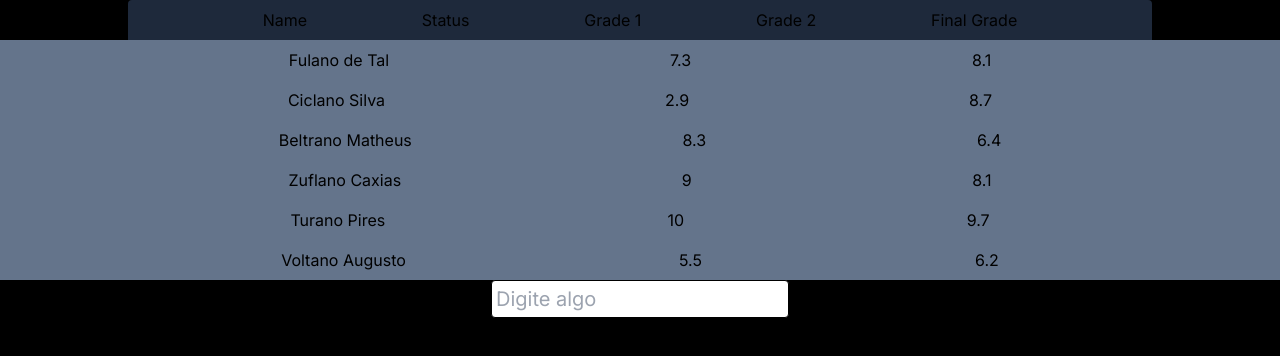
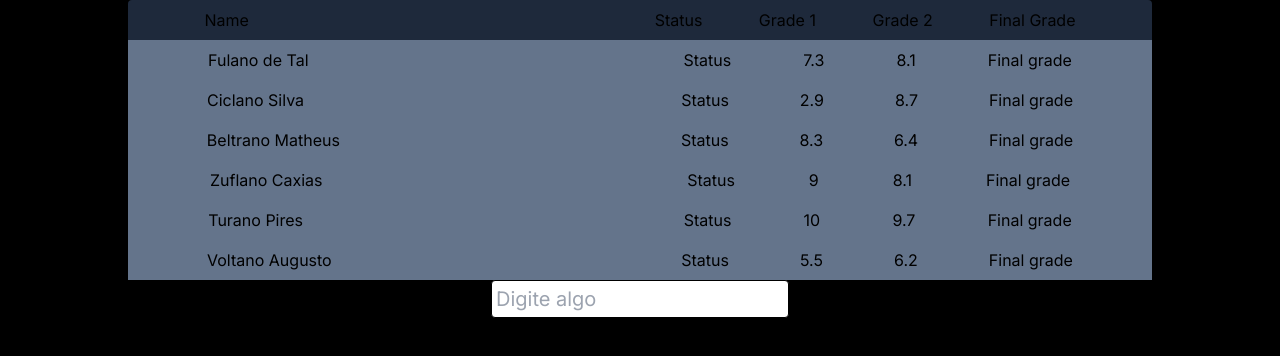
Before and after one commit to VitalsonLorran/react-project, a Next.js app: page / in a window 1280 px wide. Shown: the top 356 px of the page. Built offline with nearby package versions, Linux system fonts and the light colour scheme.

Commit message:
Arrumando um pouco a lista de nomes.
Ainda preciso botar foto, email e etc.

```diff
--- a/src/app/page.tsx
+++ b/src/app/page.tsx
@@ -1,6 +1,5 @@
 "use client"
 import { students } from "@/students"
-import { useState } from "react"
 import { InputText } from "@/components/InputText"
 
 const Page = () => {
@@ -10,20 +9,22 @@ const Page = () => {
   return (
     <div className="flex flex-col bg-black w-screen h-screen items-align items-center">
       <div className="flex justify-evenly h-10 p-5 w-4/5 rounded-t bg-slate-800 items-center">
-        <div>Name</div>
+        <div className="w-2/5">Name</div>
         <div>Status</div>
         <div>Grade 1</div>
         <div>Grade 2</div>
         <div>Final Grade</div>
       </div>
-      <div>
-        <ul>
+      <div className="w-full">
+        <ul className="flex flex-col justify-center items-center">
            {studentsList.length > 0 &&
             studentsList.map(i =>
-              <div className="flex p-2 justify-evenly w-screen bg-slate-500">
-              <li>{i.name}</li>
-              <li>{i.grade1}</li>
-              <li>{i.grade2}</li>
+              <div className="flex justify-evenly p-2 w-4/5 bg-slate-500">
+                <li className="w-2/5">{i.name}</li>
+                <li>Status</li>
+                <li>{i.grade1}</li>
+                <li>{i.grade2}</li>
+                <li>Final grade</li>
               </div>
               )
            }
```
